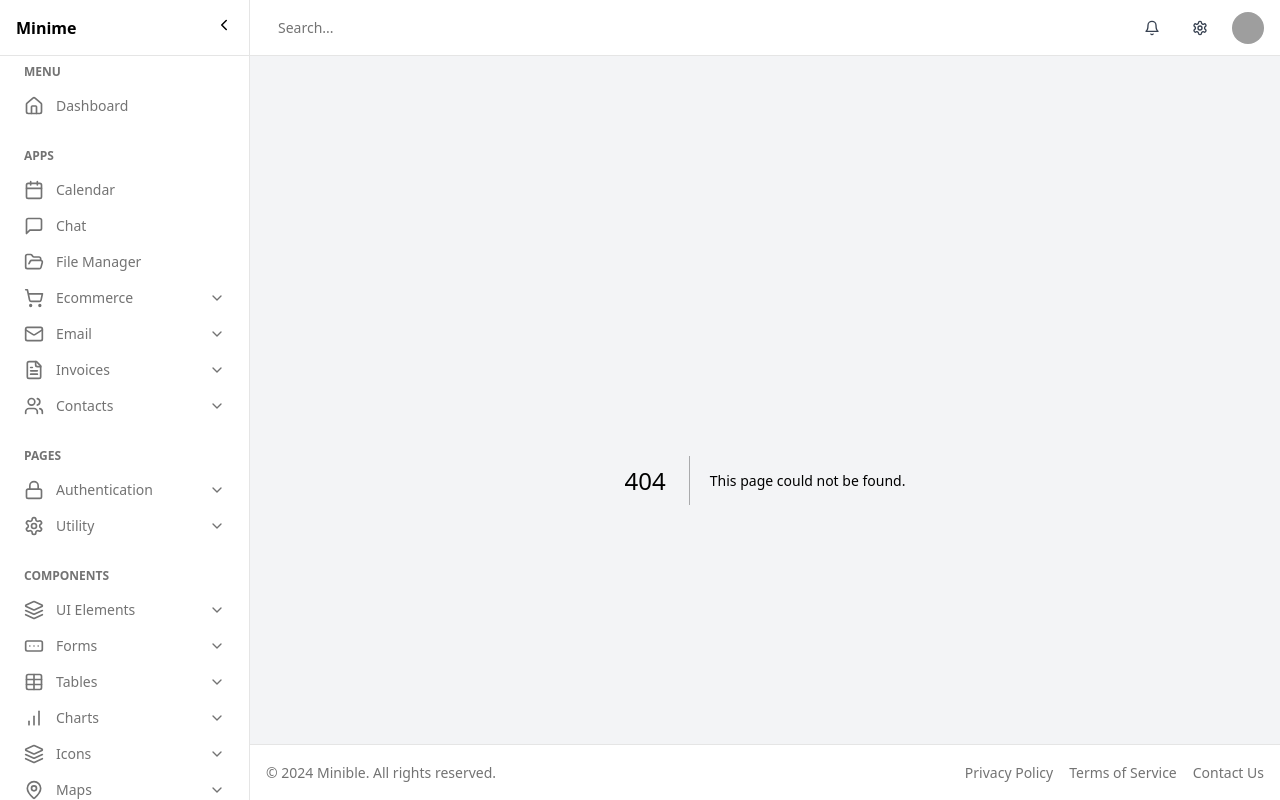
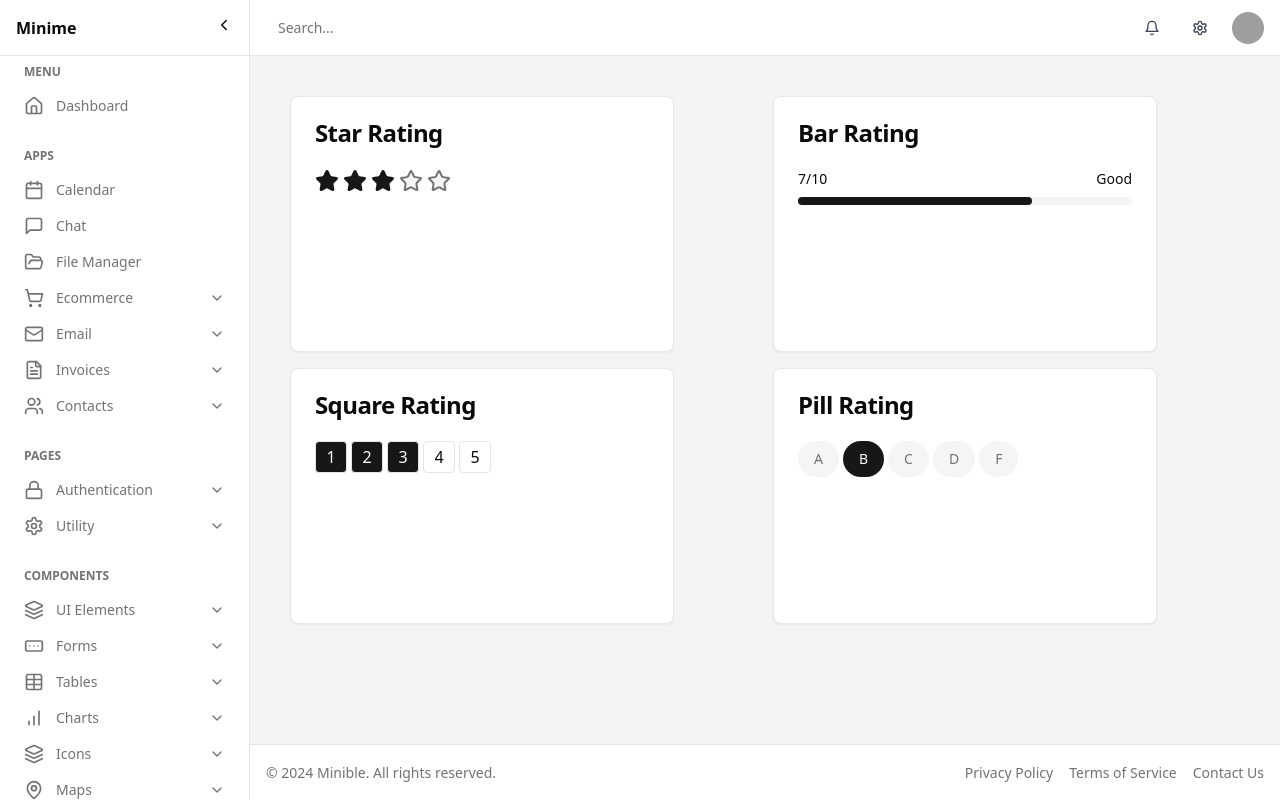
Before and after one commit to gamzesirin/theme-minime, a Next.js app: page /ui-elements/ratings in a window 1280 px wide. Before the commit this address had no page. Built offline with nearby package versions, Linux system fonts and the light colour scheme; grey boxes are pictures that could not be loaded.

Commit message:
feat: add ratings

```diff
--- /dev/null
+++ b/app/ui-elements/ratings/page.js
@@ -0,0 +1,47 @@
+import { BarRating } from '@/components/ui-elements/ratings/barRating'
+import { PillRating } from '@/components/ui-elements/ratings/pillRating'
+import { SquareRating } from '@/components/ui-elements/ratings/squareRating'
+import { StarRating } from '@/components/ui-elements/ratings/starRating'
+import { Card, CardContent, CardHeader, CardTitle } from '@/components/ui/card'
+
+export default function RatingDemo() {
+	return (
+		<div className="p-4 grid gap-4 md:grid-cols-2">
+			<Card>
+				<CardHeader>
+					<CardTitle>Star Rating</CardTitle>
+				</CardHeader>
+				<CardContent>
+					<StarRating defaultValue={3} onChange={(value) => console.log('Star rating:', value)} />
+				</CardContent>
+			</Card>
+
+			<Card>
+				<CardHeader>
+					<CardTitle>Bar Rating</CardTitle>
+				</CardHeader>
+				<CardContent>
+					<BarRating defaultValue={7} onChange={(value) => console.log('Bar rating:', value)} />
+				</CardContent>
+			</Card>
+
+			<Card>
+				<CardHeader>
+					<CardTitle>Square Rating</CardTitle>
+				</CardHeader>
+				<CardContent>
+					<SquareRating defaultValue={3} onChange={(value) => console.log('Square rating:', value)} />
+				</CardContent>
+			</Card>
+
+			<Card>
+				<CardHeader>
+					<CardTitle>Pill Rating</CardTitle>
+				</CardHeader>
+				<CardContent>
+					<PillRating defaultValue="B" onChange={(value) => console.log('Pill rating:', value)} />
+				</CardContent>
+			</Card>
+		</div>
+	)
+}
--- /dev/null
+++ b/components/ui-elements/ratings/barRating.jsx
@@ -0,0 +1,34 @@
+'use client'
+
+import { useState } from 'react'
+
+export function BarRating({ max = 10, defaultValue = 0, onChange }) {
+	const [value, setValue] = useState(defaultValue)
+
+	const handleClick = (newValue) => {
+		setValue(newValue)
+		if (onChange) onChange(newValue)
+	}
+
+	return (
+		<div className="space-y-2">
+			<div className="flex justify-between text-sm">
+				<span>
+					{value}/{max}
+				</span>
+				<span>Good</span>
+			</div>
+			<div
+				className="h-2 bg-muted rounded-full cursor-pointer"
+				onClick={(e) => {
+					const rect = e.currentTarget.getBoundingClientRect()
+					const x = e.clientX - rect.left
+					const newValue = Math.ceil((x / rect.width) * max)
+					handleClick(Math.min(Math.max(1, newValue), max))
+				}}
+			>
+				<div className="h-full bg-primary rounded-full transition-all" style={{ width: `${(value / max) * 100}%` }} />
+			</div>
+		</div>
+	)
+}
--- /dev/null
+++ b/components/ui-elements/ratings/pillRating.jsx
@@ -0,0 +1,24 @@
+'use client'
+
+export function PillRating({ defaultValue = 'C', onChange }) {
+	const grades = ['A', 'B', 'C', 'D', 'F']
+
+	return (
+		<div className="flex gap-1">
+			{grades.map((grade) => (
+				<button
+					key={grade}
+					onClick={() => onChange?.(grade)}
+					className={`px-4 py-2 rounded-full text-sm font-medium transition-colors
+            ${
+							grade === defaultValue
+								? 'bg-primary text-primary-foreground'
+								: 'bg-muted text-muted-foreground hover:bg-muted/80'
+						}`}
+				>
+					{grade}
+				</button>
+			))}
+		</div>
+	)
+}
--- /dev/null
+++ b/components/ui-elements/ratings/squareRating.jsx
@@ -0,0 +1,19 @@
+'use client'
+
+export function SquareRating({ max = 5, defaultValue = 0, onChange }) {
+	return (
+		<div className="flex gap-1">
+			{[...Array(max)].map((_, i) => (
+				<button
+					key={i}
+					onClick={() => onChange?.(i + 1)}
+					className={`w-8 h-8 flex items-center justify-center border rounded
+            ${i < defaultValue ? 'bg-primary text-primary-foreground' : 'bg-background'}
+          `}
+				>
+					{i + 1}
+				</button>
+			))}
+		</div>
+	)
+}
--- /dev/null
+++ b/components/ui-elements/ratings/starRating.jsx
@@ -0,0 +1,38 @@
+'use client'
+
+import { useState } from 'react'
+import { Star } from 'lucide-react'
+
+export function StarRating({ total = 5, defaultValue = 0, onChange }) {
+	const [rating, setRating] = useState(defaultValue)
+	const [hover, setHover] = useState(0)
+
+	const handleClick = (value) => {
+		setRating(value)
+		if (onChange) onChange(value)
+	}
+
+	return (
+		<div className="flex gap-1">
+			{[...Array(total)].map((_, index) => {
+				const value = index + 1
+				return (
+					<button
+						key={value}
+						type="button"
+						className="text-2xl focus:outline-none"
+						onClick={() => handleClick(value)}
+						onMouseEnter={() => setHover(value)}
+						onMouseLeave={() => setHover(0)}
+					>
+						<Star
+							className={`w-6 h-6 ${
+								value <= (hover || rating) ? 'fill-primary text-primary' : 'fill-muted text-muted-foreground'
+							}`}
+						/>
+					</button>
+				)
+			})}
+		</div>
+	)
+}
```
